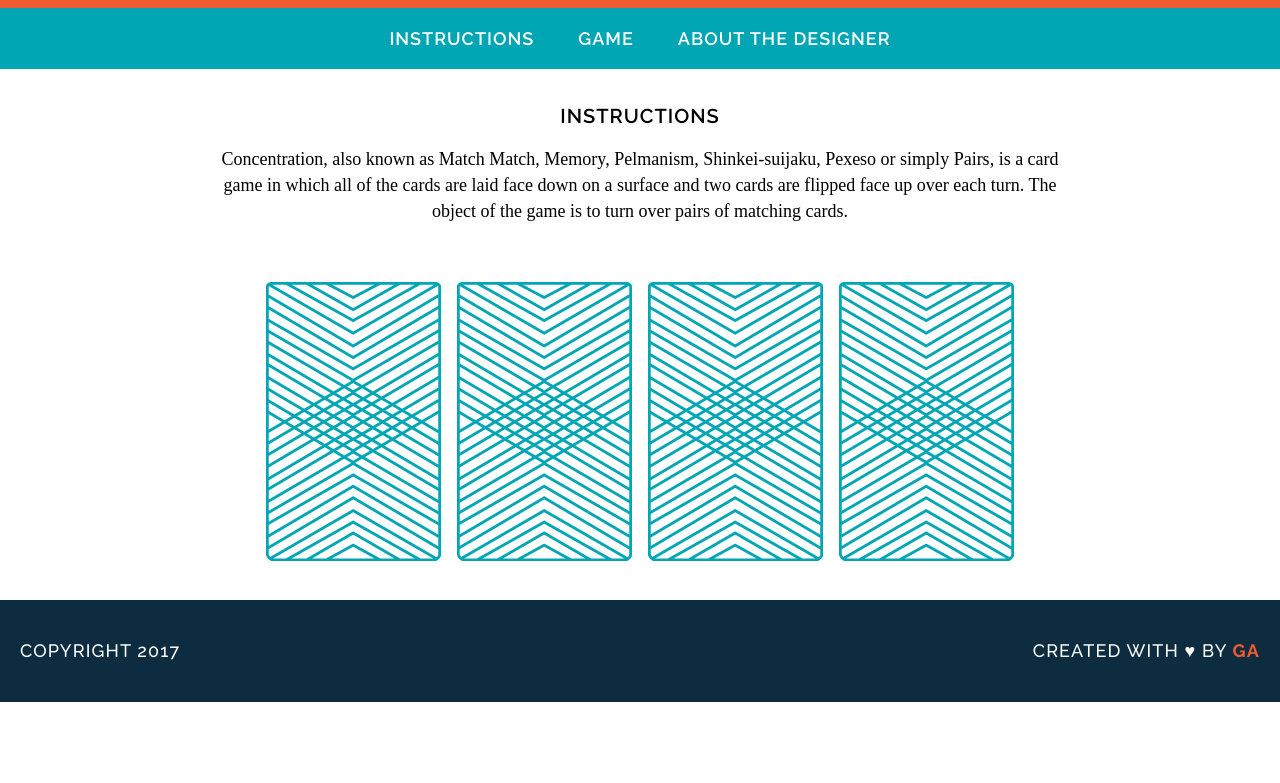
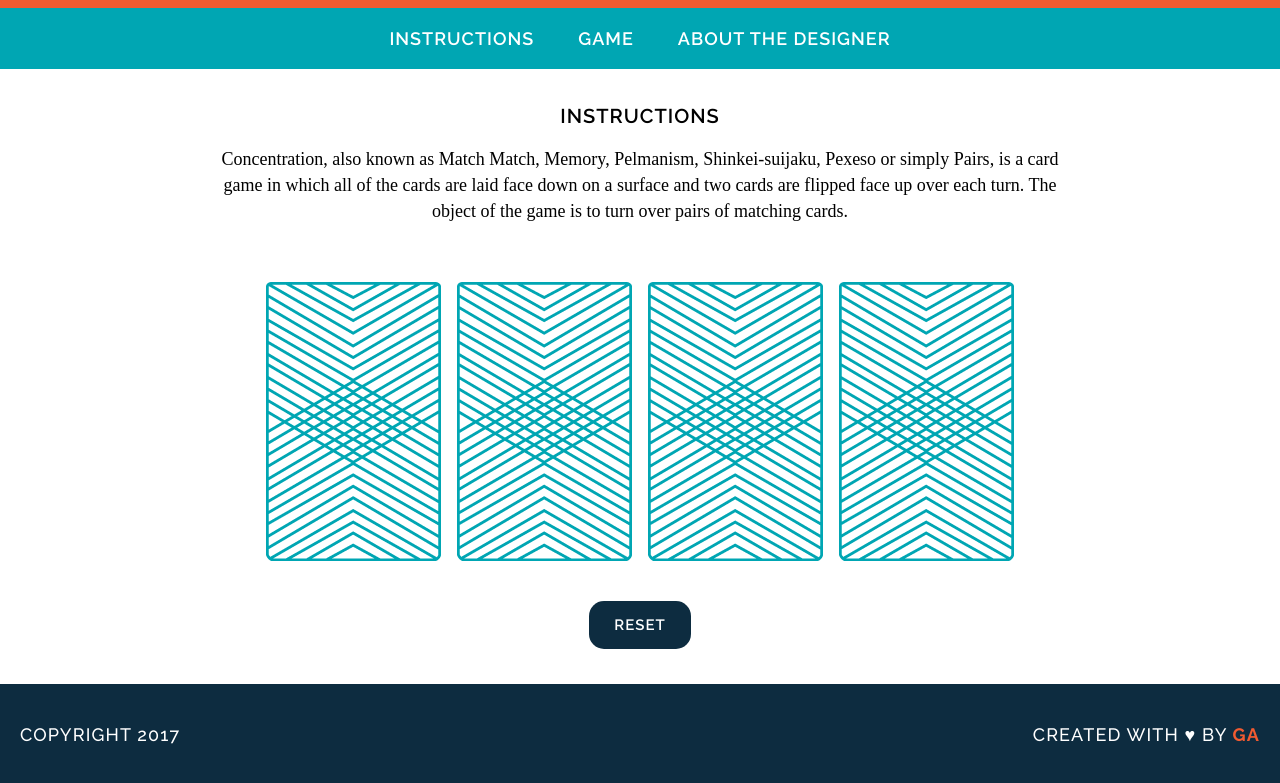
Before and after one commit to razbag18/wdi-fundamentals-memorygame1, a plain HTML site: page index.html in a window 1280 px wide. Shown: the part 105-888 px from the top of the page. Before the commit the page ends 807 px from the top, so only its background shows below. Drawn offline with Linux system fonts and the light colour scheme; a web font is replaced by a local one.

Commit message:
created reset button

```diff
--- a/css/style.css
+++ b/css/style.css
@@ -73,6 +73,23 @@ footer {
 	letter-spacing: .08em;
 	font-weight: 500;
 }
+input {
+	text-transform: uppercase;
+	background-color: #0D2C40;
+    border: none;
+    font-family: Raleway;
+    letter-spacing: 1px;
+	font-weight: 600;
+	font-size: 15px;
+    color: white;
+    padding: 15px 25px;
+    text-align: center;
+    cursor: pointer;
+    border-radius: 15px;
+}
+input:hover {
+    background-color: #F15B31;
+}
 
 .copyright {
 	font-family: Raleway;
--- a/index.html
+++ b/index.html
@@ -19,6 +19,9 @@
   <h2 id="instructions">Instructions</h2>
   <p>Concentration, also known as Match Match, Memory, Pelmanism, Shinkei-suijaku, Pexeso or simply Pairs, is a card game in which all of the cards are laid face down on a surface and two cards are flipped face up over each turn. The object of the game is to turn over pairs of matching cards.</p>
   <div id="game-board" class ="board clearfix"></div>
+  <br>
+</br>
+<input type="button" value="Reset" onClick="window.location.reload()">
 </main>
 
 <footer class="clearfix">
--- a/js/main.js
+++ b/js/main.js
@@ -28,9 +28,9 @@ var cards = [
 var cardsInPlay = [];
 var checkForMatch = function () {
 	if (cardsInPlay[0] === cardsInPlay[1]) {
-	console.log("You found a match");
+	alert("You found a match");
 } else {
-		console.log("Sorry, try again.");
+		alert("Sorry, try again.");
 	}
 	}
 //creating function called flipCard
@@ -63,5 +63,6 @@ cardElement.addEventListener("click", flipCard);
 document.getElementById("game-board").appendChild(cardElement);
 }
 };
+
 //passing in as arguments represent the index numbers of the cards un the cards array we want to flip over
 createBoard();
```
